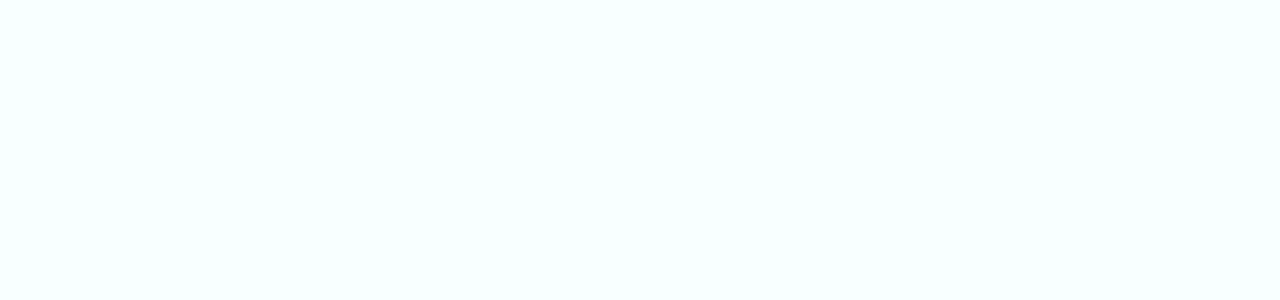
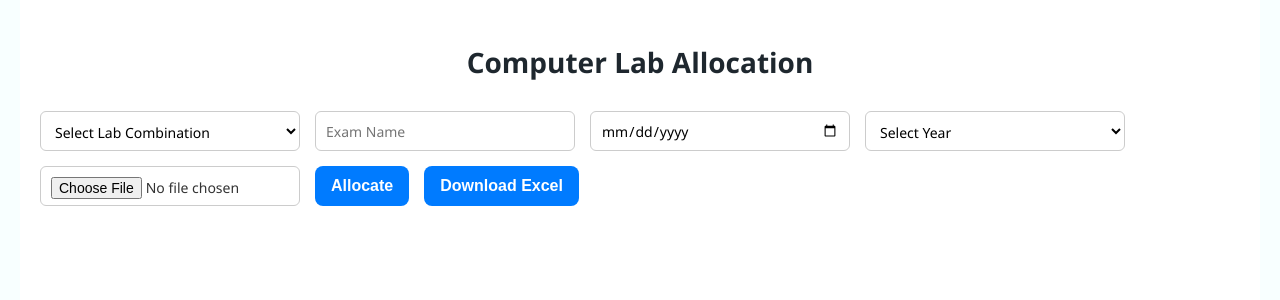
Before and after one commit to Mainudheen/allocation-management, a React (Create React App) app: page /LabAllocator in a window 1280 px wide. Before the commit this address had no page. Shown: the top 300 px of the page. Built offline with nearby package versions, Linux system fonts and the light colour scheme.

Commit message:
PST test

```diff
--- a/src/App.js
+++ b/src/App.js
@@ -7,6 +7,8 @@ import Dashboard from './components/Dashboard';
 import AdminHomePage from './components/AdminHomepage';
 import StudentDashboard from './components/StudentDashboard';
 import CatOptionsPage from './components/CatOptionsPage';
+import SpecialTestOptions from './components/SpecialTestOptions';
+import LabAllocator from './components/LabAllocator';
 import './styles.css';
 
 function StudentDashboardWrapper() {
@@ -26,6 +28,8 @@ function App() {
         <Route path="/dashboard" element={<Dashboard />} />
         <Route path="/admin-home" element={<AdminHomePage />} />
         <Route path="/CatOptionsPage" element={<CatOptionsPage />} />
+        <Route path="/SpecialTestOptions" element={<SpecialTestOptions />} />
+         <Route path="/LabAllocator" element={<LabAllocator />} />
       </Routes>
     </Router>
   );
--- a/src/components/AdminHomepage.jsx
+++ b/src/components/AdminHomepage.jsx
@@ -9,7 +9,12 @@ function AdminHomePage() {
   const handleCardClick = (title) => {
     if (title === 'CAT Test') {
       navigate('/CatOptionsPage');
-    } else {
+    }
+    else if(title === 'Special Test')
+    {
+      navigate('/SpecialTestOptions');
+    }
+    else {
       alert(`${title} page will be added soon.`);
     }
   };
--- /dev/null
+++ b/src/components/LabAllocator.jsx
@@ -0,0 +1,181 @@
+import React, { useState } from 'react';
+import * as XLSX from 'xlsx';
+import './RoomAllocator.css'; // or LabAllocator.css if you have a separate style
+
+function LabAllocator() {
+  const [labCombo, setLabCombo] = useState('');
+  const [examName, setExamName] = useState('');
+  const [examDate, setExamDate] = useState('');
+  const [year, setYear] = useState('');
+  const [excelData, setExcelData] = useState([]);
+  const [allocations, setAllocations] = useState([]);
+
+  const labPairs = [
+    'CC1 & CC2', 'CC3 & CC4', 'CC5 & CC6',
+    'CC7 & CC8', 'CC9 & CC10'
+  ];
+
+  const invigilatorList = [
+    'Mrs.Latha', 'Mrs.Kalaivani', 'Mrs.Thangamani',
+    'Mrs.Ramya', 'Mrs.Renuga', 'Mr.Kanan', 'Mr.Natesan'
+  ];
+
+  const handleFileUpload = (e) => {
+    const file = e.target.files[0];
+    const reader = new FileReader();
+    reader.onload = (evt) => {
+      const wb = XLSX.read(evt.target.result, { type: 'binary' });
+      const sheet = wb.Sheets[wb.SheetNames[0]];
+      const jsonData = XLSX.utils.sheet_to_json(sheet);
+      setExcelData(jsonData);
+    };
+    reader.readAsBinaryString(file);
+  };
+
+ const allocateLabs = () => {
+  if (!labCombo || !examName || !examDate || !year || excelData.length === 0) {
+    alert("Please fill all fields and upload an Excel file.");
+    return;
+  }
+
+  const students = [...excelData];
+  const finalAllocations = [];
+  let invigilatorIndex = 0;
+
+  // Determine starting index of labCombo
+  const startIndex = labPairs.indexOf(labCombo);
+  if (startIndex === -1) {
+    alert("Invalid lab combination selected.");
+    return;
+  }
+
+  // Slice from selected lab to end of labPairs
+  const availableLabs = labPairs.slice(startIndex);
+
+  // Check if we have enough labs for the number of students
+  const requiredLabs = Math.ceil(students.length / 60);
+  if (requiredLabs > availableLabs.length) {
+    alert(`Not enough lab pairs to accommodate ${students.length} students. You need ${requiredLabs} labs.`);
+    return;
+  }
+
+  for (let i = 0; i < students.length; i += 60) {
+    const batch = students.slice(i, i + 60);
+    const currentLab = availableLabs[Math.floor(i / 60)];
+
+    const rollList = batch
+      .map(s => s.Roll || s['Roll No'] || s['RollNumber'] || s['RollNo'])
+      .filter(Boolean)
+      .sort((a, b) => a.localeCompare(b, undefined, { numeric: true }));
+
+    const rollRange = rollList.length > 1
+      ? `${rollList[0]} – ${rollList[rollList.length - 1]}`
+      : rollList[0];
+
+    const classSet = new Set();
+    batch.forEach(s => {
+      const cls = s.className || s.ClassName;
+      if (cls) classSet.add(cls.trim());
+    });
+
+    const inv1 = invigilatorList[invigilatorIndex % invigilatorList.length];
+    const inv2 = invigilatorList[(invigilatorIndex + 1) % invigilatorList.length];
+    invigilatorIndex += 2;
+
+    finalAllocations.push({
+      lab: currentLab,
+      examName,
+      examDate,
+      year,
+      totalStudents: batch.length,
+      rollRange,
+      classNames: Array.from(classSet).join(', '),
+      invigilators: [inv1, inv2]
+    });
+  }
+
+  setAllocations(finalAllocations);
+};
+const downloadExcel = () => {
+  if (!allocations.length) {
+    alert("No allocations to download.");
+    return;
+  }
+
+  const wsData = [
+    ["Lab", "Class", "Roll Numbers", "Total Students", "Exam Name", "Exam Date", "Year", "Invigilator 1", "Invigilator 2"],
+    ...allocations.map(a => [
+      a.lab, a.classNames, a.rollRange, a.totalStudents,
+      a.examName, a.examDate, a.year, a.invigilators[0], a.invigilators[1]
+    ])
+  ];
+
+  const ws = XLSX.utils.aoa_to_sheet(wsData);
+  const wb = XLSX.utils.book_new();
+  XLSX.utils.book_append_sheet(wb, ws, "Lab Allocations");
+  XLSX.writeFile(wb, `LabAllocations_${new Date().toISOString().split('T')[0]}.xlsx`);
+};
+
+
+
+  return (
+    <div className="dashboard-container">
+      <h2>Computer Lab Allocation</h2>
+      <div className="control-panel">
+        <select value={labCombo} onChange={e => setLabCombo(e.target.value)}>
+          <option value="">Select Lab Combination</option>
+          {labPairs.map((pair, idx) => (
+            <option key={idx} value={pair}>{pair}</option>
+          ))}
+        </select>
+        <input type="text" placeholder="Exam Name" value={examName} onChange={e => setExamName(e.target.value)} />
+        <input type="date" value={examDate} onChange={e => setExamDate(e.target.value)} />
+        <select value={year} onChange={e => setYear(e.target.value)}>
+          <option value="">Select Year</option>
+          <option value="II">II</option>
+          <option value="III">III</option>
+          <option value="IV">IV</option>
+        </select>
+        <input type="file" accept=".xlsx,.xls" onChange={handleFileUpload} />
+        <button onClick={allocateLabs}>Allocate</button>
+        <button onClick={downloadExcel}>Download Excel</button>
+
+      </div>
+
+      {allocations.length > 0 && (
+        <table className="allocation-table">
+          <thead>
+            <tr>
+              <th>Lab</th>
+              <th>Class</th>
+              <th>Roll Numbers</th>
+              <th>Total</th>
+              <th>Exam</th>
+              <th>Date</th>
+              <th>Year</th>
+              <th>Invigilator 1</th>
+              <th>Invigilator 2</th>
+            </tr>
+          </thead>
+          <tbody>
+            {allocations.map((a, i) => (
+              <tr key={i}>
+                <td>{a.lab}</td>
+                <td>{a.classNames}</td>
+                <td>{a.rollRange}</td>
+                <td>{a.totalStudents}</td>
+                <td>{a.examName}</td>
+                <td>{a.examDate}</td>
+                <td>{a.year}</td>
+                <td>{a.invigilators[0]}</td>
+                <td>{a.invigilators[1]}</td>
+              </tr>
+            ))}
+          </tbody>
+        </table>
+      )}
+    </div>
+  );
+}
+
+export default LabAllocator;
--- /dev/null
+++ b/src/components/SpecialTestOptions.css
@@ -0,0 +1,73 @@
+.cat-options-container {
+  max-width: 1100px;
+  margin: 60px auto;
+  padding: 40px;
+  background: linear-gradient(to right, #f9fcff, #e6f3ff);
+  border-radius: 20px;
+  box-shadow: 0 0 30px rgba(0, 140, 255, 0.15);
+  text-align: center;
+  font-family: 'Segoe UI', sans-serif;
+}
+
+.cat-options-container h2 {
+  color: #0056b3;
+  font-size: 32px;
+  margin-bottom: 40px;
+  text-transform: uppercase;
+  letter-spacing: 1px;
+}
+
+.cat-options-buttons {
+  display: flex;
+  flex-wrap: wrap;
+  justify-content: center;
+  gap: 50px;
+}
+
+.cat-option-card {
+  width: 300px;
+  height: 180px;
+  background: white;
+  border-radius: 20px;
+  border: 2px solid transparent;
+  background-clip: padding-box;
+  box-shadow: 0 10px 25px rgba(0, 140, 255, 0.15);
+  transition: all 0.3s ease;
+  display: flex;
+  justify-content: center;
+  align-items: center;
+  font-size: 20px;
+  font-weight: 600;
+  color: #0077ff;
+  cursor: pointer;
+  position: relative;
+  overflow: hidden;
+}
+
+.cat-option-card::before {
+  content: '';
+  position: absolute;
+  width: 120%;
+  height: 120%;
+  background: linear-gradient(135deg, #00bfff, #aee7ff);
+  top: -10%;
+  left: -10%;
+  z-index: 0;
+  transition: 0.5s;
+  opacity: 0;
+}
+
+.cat-option-card:hover::before {
+  opacity: 1;
+}
+
+.cat-option-card span {
+  position: relative;
+  z-index: 1;
+}
+
+.cat-option-card:hover {
+  color: white;
+  box-shadow: 0 15px 30px rgba(0, 140, 255, 0.4);
+  transform: scale(1.05);
+}
--- /dev/null
+++ b/src/components/SpecialTestOptions.jsx
@@ -0,0 +1,24 @@
+import React from 'react';
+import { useNavigate } from 'react-router-dom';
+import './SpecialTestOptions.css'
+// Assuming you have a CollegeHeader component
+
+function SpecialTestOptions() {
+  const navigate = useNavigate();
+
+  return (
+    <div className="cat-options-container">
+      <h2>CAT Test Options</h2>
+      <div className="cat-options-buttons">
+        <div className="cat-option-card" onClick={() => navigate('/LabAllocator')}>
+          <span>PST Test</span>
+        </div>
+        <div className="cat-option-card" onClick={() => navigate('/manage-allotments')}>
+          <span>Retest</span>
+        </div>
+      </div>
+    </div>
+  );
+}
+
+export default SpecialTestOptions;
```
